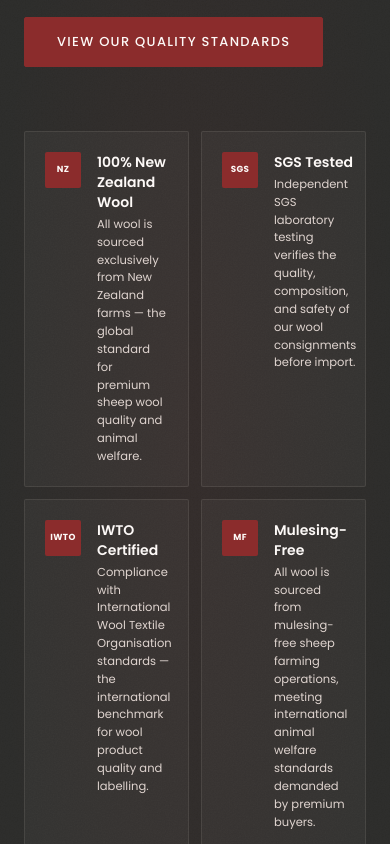
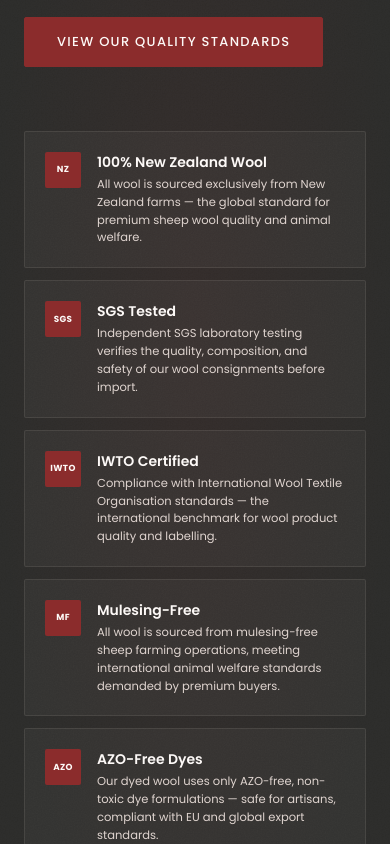
Before and after one commit to aml-lohani/talbarahi-website, a Next.js app: page / in a window 390 px wide. Shown: the part 3780-4624 px from the top of the page. Built offline with nearby package versions, Linux system fonts and the light colour scheme; a web font is replaced by a local one.

Commit message:
homepage fix

```diff
--- a/src/app/page.tsx
+++ b/src/app/page.tsx
@@ -574,7 +574,7 @@ export default function HomePage() {
             </div>
 
             {/* Right: certification badges */}
-            <AnimateStagger className="grid grid-cols-2 gap-3" style={{ gridAutoRows: '1fr' }} staggerDelay={0.07}>
+            <AnimateStagger className="grid grid-cols-1 sm:grid-cols-2 gap-3" style={{ gridAutoRows: '1fr' }} staggerDelay={0.07}>
               {certifications.map((cert) => (
                 <StaggerItem key={cert.id} className="h-full">
                   <div
--- a/src/components/Navigation.tsx
+++ b/src/components/Navigation.tsx
@@ -40,7 +40,7 @@ export default function Navigation() {
   }, [mobileOpen]);
 
   const isHome = pathname === '/';
-  const transparent = isHome && !scrolled;
+  const transparent = isHome && !scrolled && !mobileOpen;
 
   return (
     <>
```
